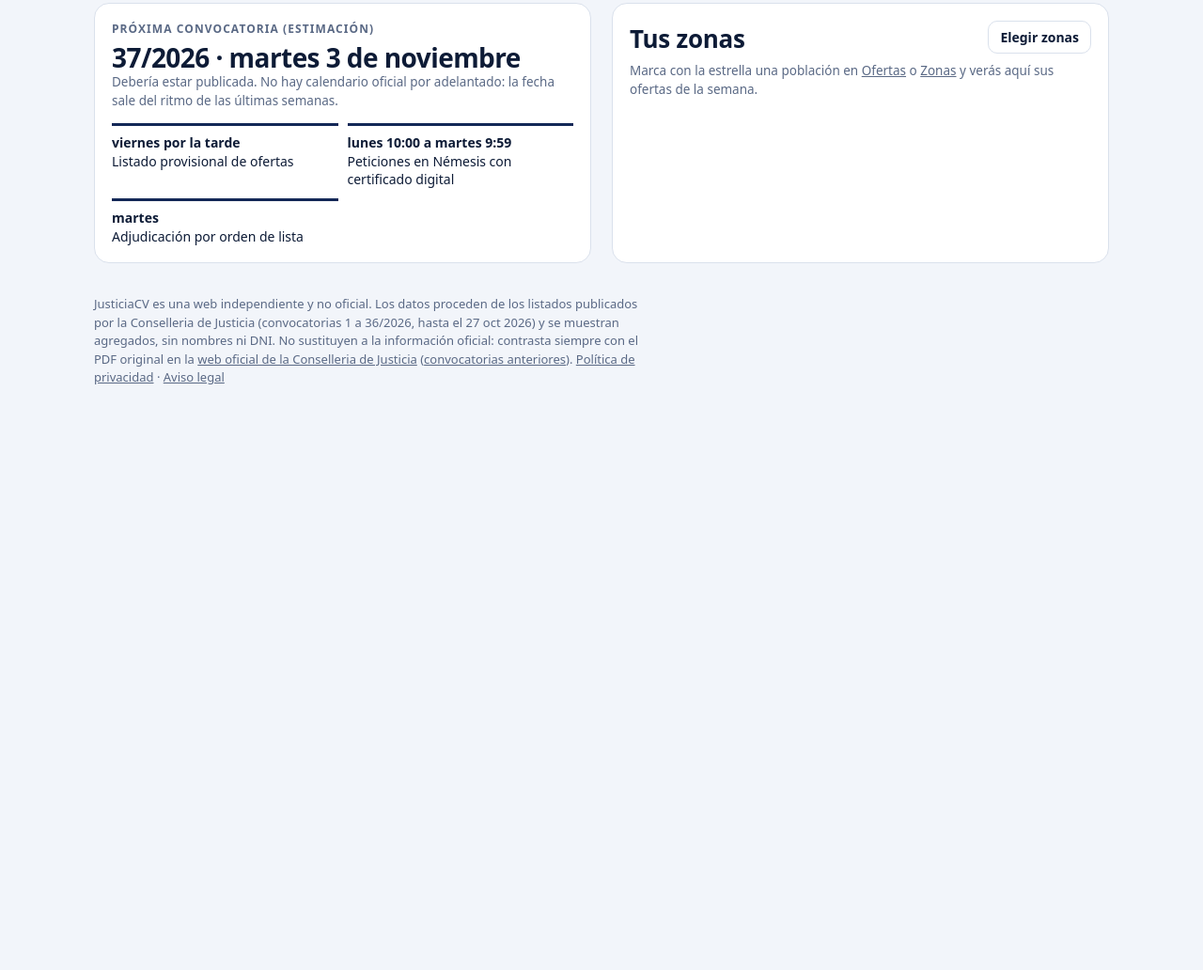
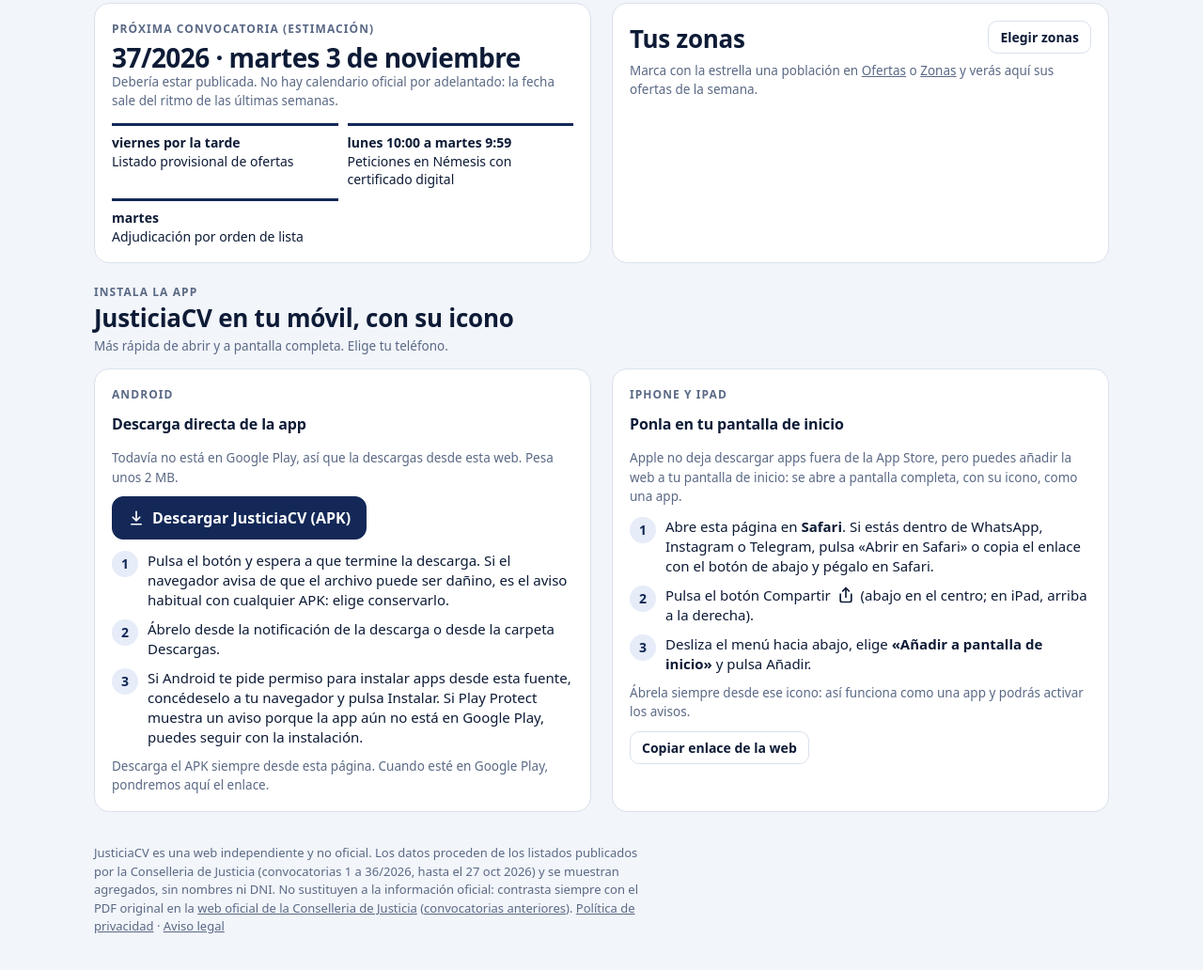
Before and after one commit to docentscv/justiciacv, a plain HTML site: page index.html in a window 1280 px wide. Shown: the part 596-1628 px from the top of the page at 94% size. Before the commit the page ends 1064 px from the top, so only its background shows below. Drawn offline with Linux system fonts and the light colour scheme; no server answers.

Commit message:
Add files via upload

```diff
--- a/index.html
+++ b/index.html
@@ -342,5 +342,6 @@ details.acc .body { padding: 0 0 16px; display: grid; gap: 10px; max-width: 68ch
 <script src="supa.js?v=20261111b"></script>
 <script src="boot.js?v=20261111b"></script>
 <script src="pwa.js"></script>
+<script src="instalar.js?v=20261116"></script>
 </body>
 </html>
--- /dev/null
+++ b/instalar.js
@@ -0,0 +1,101 @@
+/* JusticiaCV · bloques "Instala la app" en Inicio (Android: APK directo · iPhone: añadir a pantalla de inicio).
+   No toca app.js: se engancha a #view y se vuelve a poner cada vez que la web repinta el Inicio.
+   Para actualizar el APK: sube el nuevo JusticiaCV.apk con el mismo nombre. */
+(function () {
+'use strict';
+var APK = 'JusticiaCV.apk';
+var ua = navigator.userAgent || '';
+var ANDROID = /Android/i.test(ua);
+var IOS = /iPhone|iPad|iPod/i.test(ua) || (navigator.platform === 'MacIntel' && navigator.maxTouchPoints > 1);
+var INSTALADA = navigator.standalone === true || /^android-app:\/\//.test(document.referrer || '') ||
+  (window.matchMedia && matchMedia('(display-mode: standalone)').matches);
+if (INSTALADA) return;                                   /* ya está dentro de la app: no se enseña nada */
+
+var view = document.getElementById('view');
+if (!view) return;
+
+var st = document.createElement('style');
+st.textContent =
+  '#jcv-install{display:grid;gap:14px}' +
+  '#jcv-install .inst-grid{display:grid;gap:22px;grid-template-columns:repeat(auto-fit,minmax(min(100%,420px),1fr))}' +
+  '#jcv-install .inst-card{display:grid;gap:10px;align-content:start}' +
+  '#jcv-install .inst-top{display:flex;justify-content:space-between;align-items:center;gap:8px;flex-wrap:wrap}' +
+  '#jcv-install ol{margin:2px 0 0;padding:0;list-style:none;display:grid;gap:10px;counter-reset:paso}' +
+  '#jcv-install li{counter-increment:paso;display:grid;grid-template-columns:28px 1fr;gap:10px;align-items:start;font-size:15px;line-height:1.4}' +
+  '#jcv-install li::before{content:counter(paso);width:28px;height:28px;border-radius:50%;background:var(--tint);color:var(--brand);font-weight:800;font-size:14px;display:grid;place-items:center}' +
+  '#jcv-install .ico{display:inline-block;vertical-align:-4px;margin:0 2px}';
+document.head.appendChild(st);
+
+var SHARE = '<svg class="ico" width="20" height="20" viewBox="0 0 24 24" fill="none" stroke="currentColor" stroke-width="2" stroke-linecap="round" stroke-linejoin="round" aria-hidden="true"><path d="M12 15V3"/><path d="M8 7l4-4 4 4"/><path d="M5 11v8a2 2 0 0 0 2 2h10a2 2 0 0 0 2-2v-8"/></svg>';
+var DOWN = '<svg width="18" height="18" viewBox="0 0 24 24" fill="none" stroke="currentColor" stroke-width="2.2" stroke-linecap="round" stroke-linejoin="round" aria-hidden="true"><path d="M12 3v12"/><path d="M7 11l5 5 5-5"/><path d="M5 21h14"/></svg>';
+
+function tuMovil(si) { return si ? '<span class="pill ok">Tu móvil</span>' : ''; }
+
+function cardAndroid() {
+  return '<div class="card inst-card" id="inst-android">' +
+    '<div class="inst-top"><p class="eyebrow">Android</p>' + tuMovil(ANDROID) + '</div>' +
+    '<h3>Descarga directa de la app</h3>' +
+    '<p class="hint">Todavía no está en Google Play, así que la descargas desde esta web. Pesa unos 2 MB.</p>' +
+    '<div class="row"><a class="btn primary" id="inst-apk" href="' + APK + '" download="' + APK + '" type="application/vnd.android.package-archive">' + DOWN + 'Descargar JusticiaCV (APK)</a></div>' +
+    '<ol>' +
+      '<li><span>Pulsa el botón y espera a que termine la descarga. Si el navegador avisa de que el archivo puede ser dañino, es el aviso habitual con cualquier APK: elige conservarlo.</span></li>' +
+      '<li><span>Ábrelo desde la notificación de la descarga o desde la carpeta Descargas.</span></li>' +
+      '<li><span>Si Android te pide permiso para instalar apps desde esta fuente, concédeselo a tu navegador y pulsa Instalar. Si Play Protect muestra un aviso porque la app aún no está en Google Play, puedes seguir con la instalación.</span></li>' +
+    '</ol>' +
+    '<p class="hint">Descarga el APK siempre desde esta página. Cuando esté en Google Play, pondremos aquí el enlace.</p></div>';
+}
+function cardIos() {
+  return '<div class="card inst-card" id="inst-ios">' +
+    '<div class="inst-top"><p class="eyebrow">iPhone y iPad</p>' + tuMovil(IOS) + '</div>' +
+    '<h3>Ponla en tu pantalla de inicio</h3>' +
+    '<p class="hint">Apple no deja descargar apps fuera de la App Store, pero puedes añadir la web a tu pantalla de inicio: se abre a pantalla completa, con su icono, como una app.</p>' +
+    '<ol>' +
+      '<li><span>Abre esta página en <b>Safari</b>. Si estás dentro de WhatsApp, Instagram o Telegram, pulsa «Abrir en Safari» o copia el enlace con el botón de abajo y pégalo en Safari.</span></li>' +
+      '<li><span>Pulsa el botón Compartir ' + SHARE + ' (abajo en el centro; en iPad, arriba a la derecha).</span></li>' +
+      '<li><span>Desliza el menú hacia abajo, elige <b>«Añadir a pantalla de inicio»</b> y pulsa Añadir.</span></li>' +
+    '</ol>' +
+    '<p class="hint">Ábrela siempre desde ese icono: así funciona como una app y podrás activar los avisos.</p>' +
+    '<div class="row"><button class="btn small" type="button" id="inst-copy">Copiar enlace de la web</button></div>' +
+    '<div id="inst-msg" role="status" aria-live="polite"></div></div>';
+}
+
+function enlace() {
+  var u = location.origin + location.pathname, c = '';
+  try { c = JSON.parse(localStorage.getItem('jcv.inv') || '""') || ''; } catch (e) {}
+  return /^[ABCDEFGHJKMNPQRSTUVWXYZ23456789]{6}$/.test(c) ? u + '?inv=' + c : u;   /* conserva la invitación si aún no se ha usado */
+}
+function copiar(txt, ok, ko) {
+  var viejo = function () {
+    try { var t = document.createElement('input'); t.value = txt; t.setAttribute('readonly', ''); t.style.position = 'fixed'; t.style.opacity = '0'; document.body.appendChild(t); t.select(); t.setSelectionRange(0, 999);
+      var r = document.execCommand('copy'); document.body.removeChild(t); r ? ok() : ko(); } catch (e) { ko(); }
+  };
+  if (navigator.clipboard && navigator.clipboard.writeText) navigator.clipboard.writeText(txt).then(ok, viejo); else viejo();
+}
+
+function bloque() {
+  var s = document.createElement('section');
+  s.id = 'jcv-install'; s.setAttribute('aria-labelledby', 'jcv-inst-h'); s.setAttribute('aria-live', 'off');
+  s.innerHTML = '<div><p class="eyebrow">Instala la app</p><h2 id="jcv-inst-h" style="margin-top:4px">JusticiaCV en tu móvil, con su icono</h2>' +
+    '<p class="hint" style="margin-top:4px">Más rápida de abrir y a pantalla completa. Elige tu teléfono.</p></div>' +
+    '<div class="inst-grid">' + (IOS ? cardIos() + cardAndroid() : cardAndroid() + cardIos()) + '</div>';
+  var b = s.querySelector('#inst-copy');
+  if (b) b.addEventListener('click', function () {
+    var m = s.querySelector('#inst-msg');
+    copiar(enlace(), function () { m.innerHTML = '<div class="msg ok">Enlace copiado. Pégalo en Safari.</div>'; },
+      function () { m.innerHTML = '<div class="msg err">No se ha podido copiar. Copia la dirección desde la barra del navegador.</div>'; });
+  });
+  return s;
+}
+
+function poner() {
+  var h = location.hash || '#inicio';
+  if (h !== '#inicio' && h !== '#' && h !== '') return;                      /* solo en Inicio */
+  if (!view.querySelector('#pulse')) return;                                 /* el Inicio aún no se ha pintado */
+  if (view.querySelector('#jcv-install')) return;
+  var g = view.querySelector('section.grid2');                               /* debajo de «Próxima convocatoria» y «Tus zonas» */
+  var s = bloque();
+  if (g && g.parentNode === view) g.insertAdjacentElement('afterend', s); else view.appendChild(s);
+}
+new MutationObserver(poner).observe(view, { childList: true });
+poner();
+})();
```
Also changed, not shown: 1 other file.
